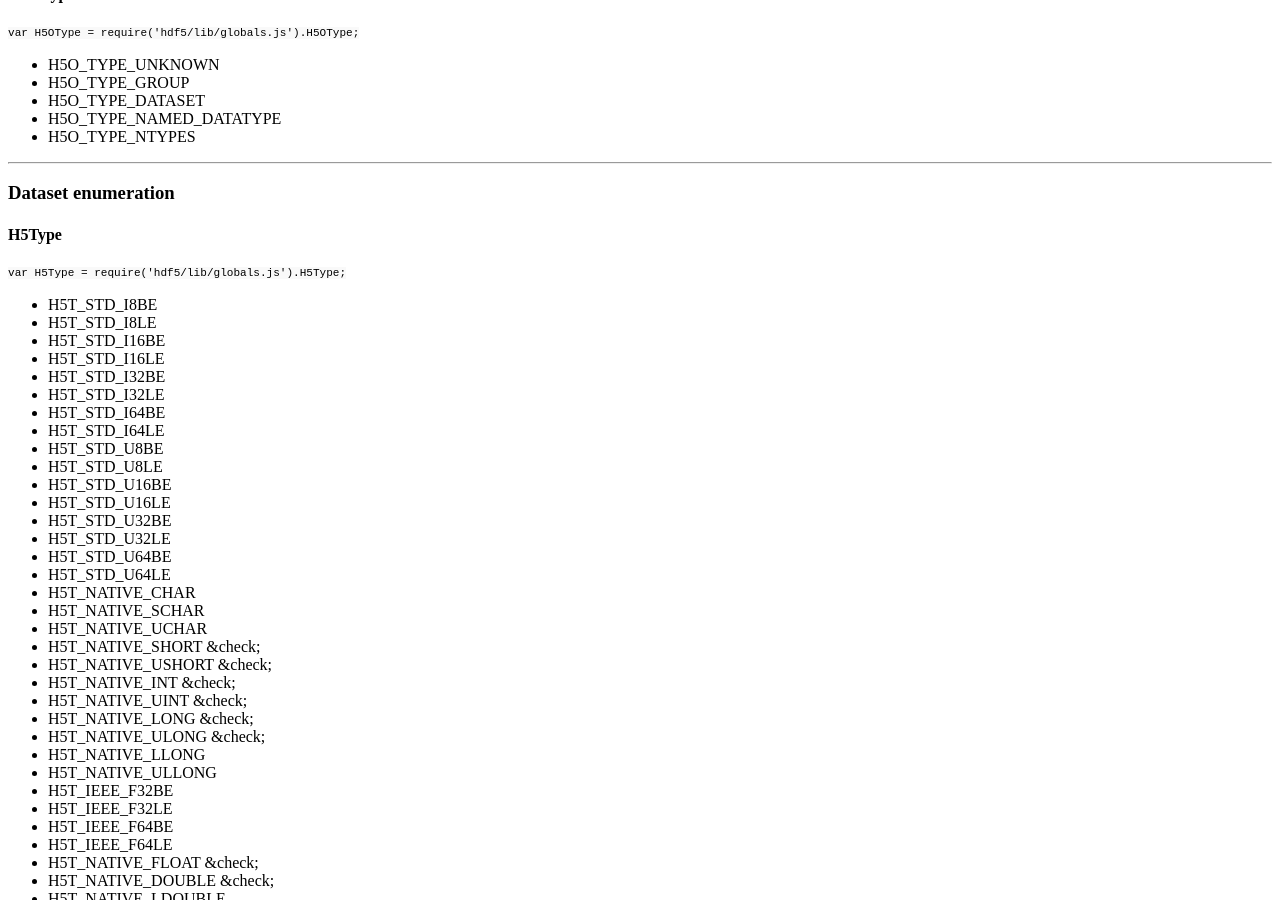
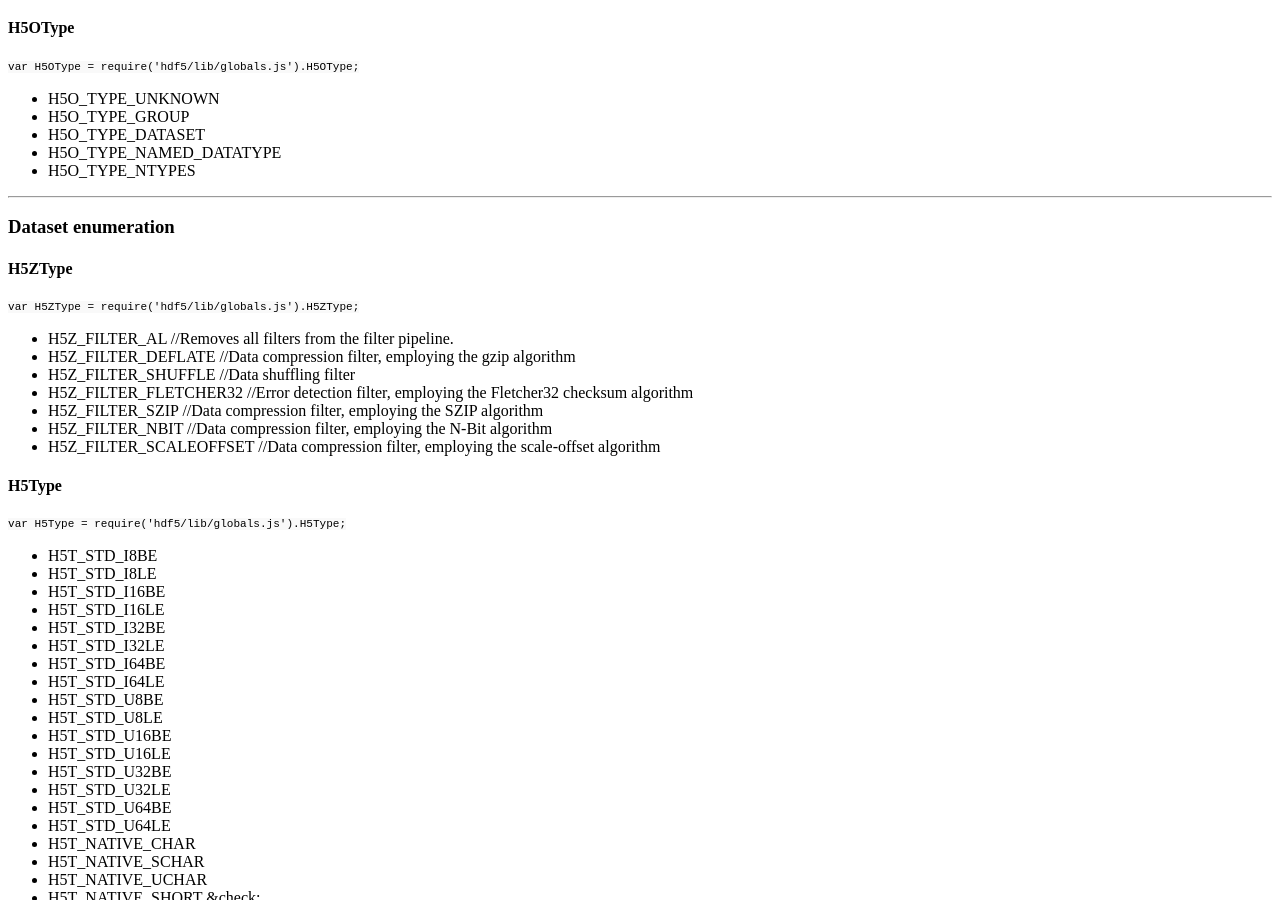
Before and after one commit to HDF-NI/hdf5.node, a Jekyll site: the page built from _posts/2015-05-02-globals.md, in a window 1280 px wide and 900 px high, scrolled down 1128 px. Built offline with Jekyll 4.4.1, drawn with Linux system fonts in a browser that asks for light colours; Markdown is read by kramdown in place of the engine named in the settings; a style sheet for code colours, icons or effects is not loaded; some of the changed text lies outside the part shown.

Commit message:
filters and dimensions scales

````diff
--- a/_posts/2015-05-02-globals.md
+++ b/_posts/2015-05-02-globals.md
@@ -57,6 +57,21 @@ var H5OType = require('hdf5/lib/globals.js').H5OType;
 * * *
 
 ###Dataset enumeration
+
+####H5ZType
+
+```
+var H5ZType = require('hdf5/lib/globals.js').H5ZType;
+```
+
+* H5Z_FILTER_AL	      //Removes all filters from the filter pipeline.
+* H5Z_FILTER_DEFLATE	//Data compression filter, employing the gzip algorithm
+* H5Z_FILTER_SHUFFLE	//Data shuffling filter
+* H5Z_FILTER_FLETCHER32	//Error detection filter, employing the Fletcher32 checksum algorithm
+* H5Z_FILTER_SZIP	//Data compression filter, employing the SZIP algorithm
+* H5Z_FILTER_NBIT	//Data compression filter, employing the N-Bit algorithm
+* H5Z_FILTER_SCALEOFFSET  	//Data compression filter, employing the scale-offset algorithm
+
 
 ####H5Type
 
````
Also changed, not shown: _pages/filters.md (added, +1 -0 lines), _posts/2015-05-02-datasets.md (+3 -2 lines), _posts/2015-05-02-groups.md (+5 -0 lines), _posts/2015-05-02-install-setup.md (+11 -0 lines), _posts/2015-05-16-dimension-scales.md (added, +70 -0 lines), _posts/2015-05-16-filters.md (added, +28 -0 lines), 1 other file.
